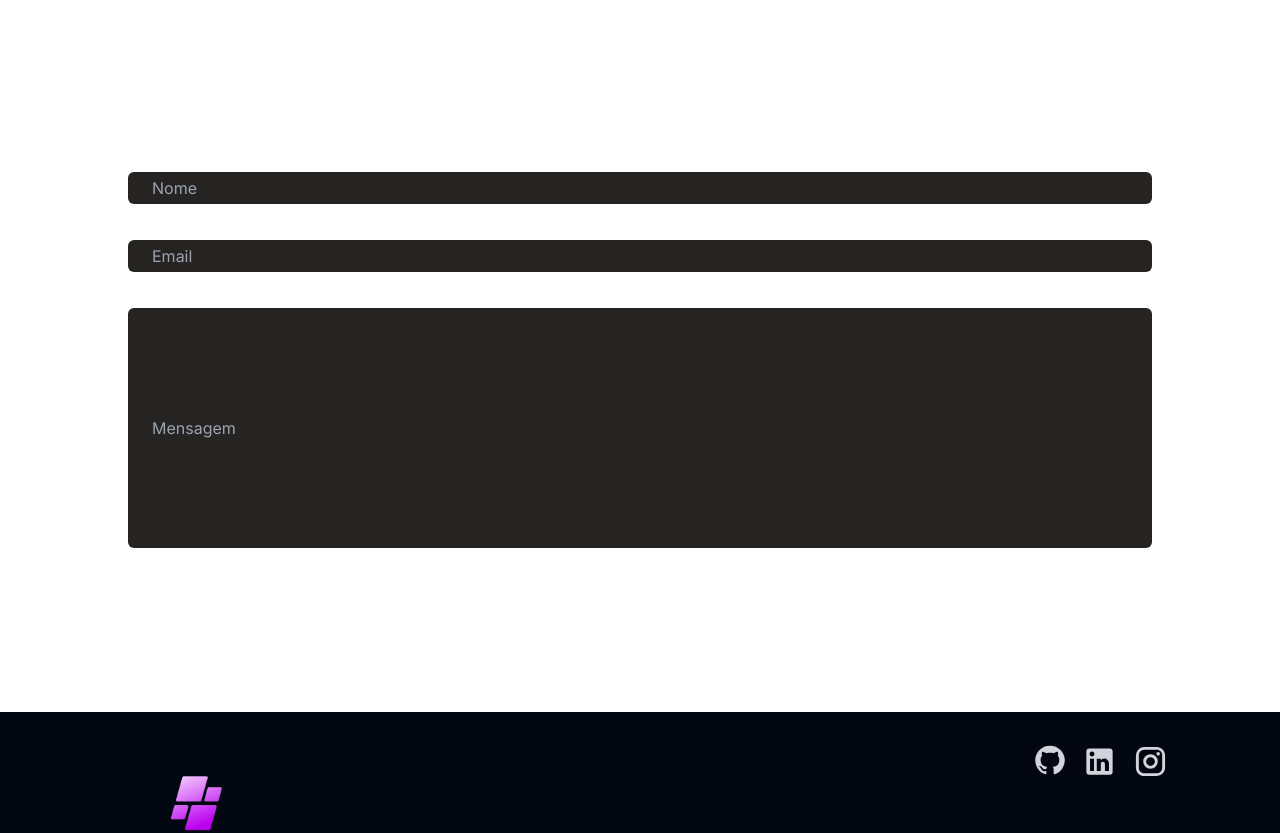
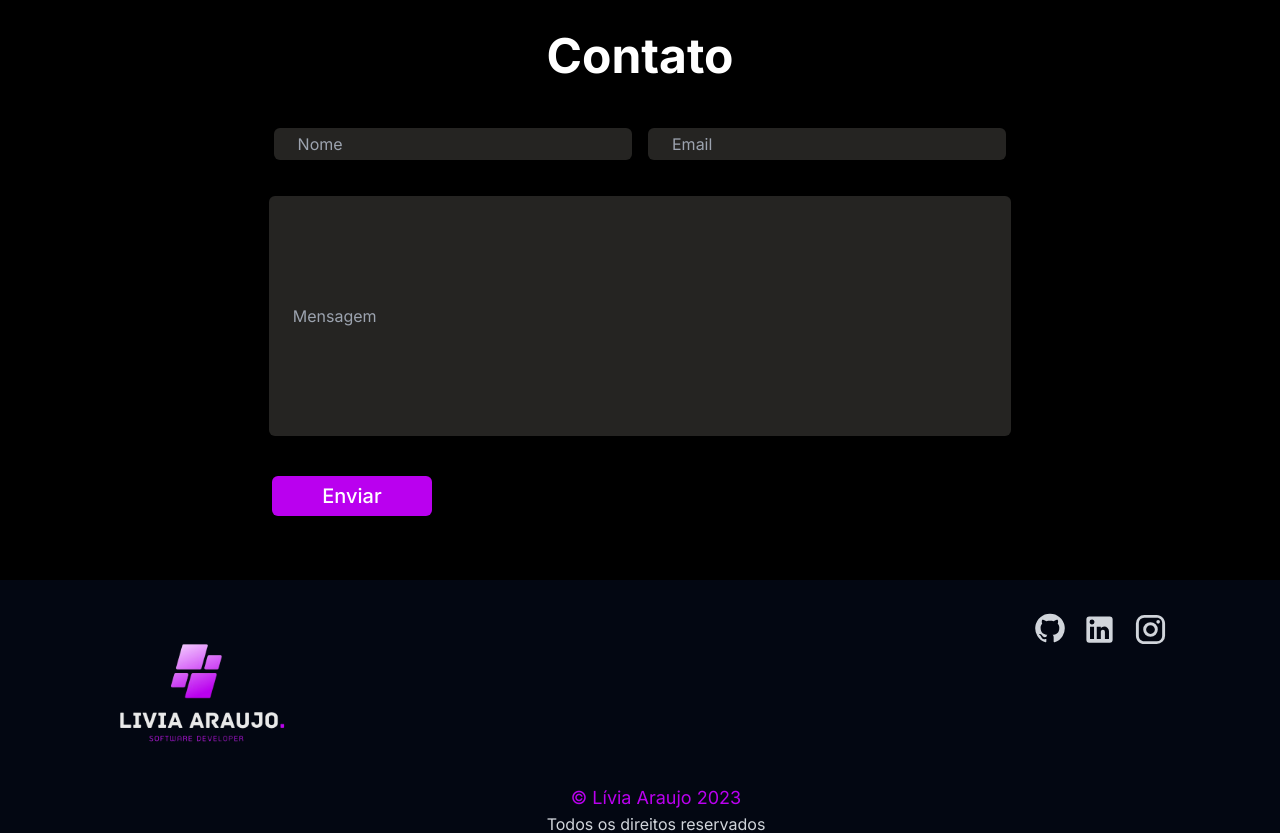
Before and after one commit to liviaaraujo-dev/livia-araujo, a React (Vite) app: page / in a window 1280 px wide. Shown: the part 2200-3033 px from the top of the page. Built offline with nearby package versions, Linux system fonts and the light colour scheme.

Commit message:
contact correction

```diff
--- a/src/components/Contact.tsx
+++ b/src/components/Contact.tsx
@@ -1,11 +1,23 @@
 
 export default function Contact(){
     return(
-        <div className="flex flex-col justify-center items-center">
-        <h1 className="text-3xl font-medium text-white mb-10">Contato</h1>
-        <input type="text" placeholder="Nome" className="bg-[#252422] w-[80%] mb-9 h-8 pl-6 rounded-md" />
-        <input type="text" placeholder="Email" className="bg-[#252422] w-[80%] mb-9 h-8 pl-6 rounded-md"/>
-        <input type="text" placeholder="Mensagem" className="bg-[#252422] w-[80%] h-[15rem] mb-9 pl-6 rounded-md"/>
-    </div>
+        <div className="flex flex-col justify-center items-center pb-16 bg-white dark:bg-black text-[#4B5563] dark:text-[#D1D5DB]">
+            <h2 className="text-3xl text-center lg:text-5xl font-bold text-black dark:text-white lg:text-start mt-8">
+        Contato
+      </h2>
+            <div className="w-[100%] flex flex-col justify-center items-center md:flex-row mt-12 md:gap-4 md:w-[70%]">
+                <input type="text" placeholder="Nome" className="bg-[#252422] w-[80%] mb-9 h-8 pl-6 rounded-md md:w-[40%]" />
+                <input type="text" placeholder="Email" className="bg-[#252422] w-[80%] mb-9 h-8 pl-6 rounded-md md:w-[40%]"/>
+
+            </div>
+            <input type="text" placeholder="Mensagem" className="bg-[#252422] w-[80%] h-[15rem] mb-9 pl-6 rounded-md md:w-[58%]"/>
+            <div className="flex md:items-start md:justify-start w-[100%] md:w-[60%]  justify-center">
+                <button
+                className="bg-[#BA00EF] rounded-md py-2 w-4/5 flex items-center justify-center dark:text-white mt-8 font-medium text-xl sm:w-[88%] lg:w-[10rem] lg:mt-1 lg:h-10 lg:ml-4"
+                >
+                Enviar
+                </button>
+            </div>
+        </div>
     );
 }
--- a/src/components/Footer.tsx
+++ b/src/components/Footer.tsx
@@ -6,7 +6,7 @@ import InstagramIcon from "@mui/icons-material/Instagram";
 export default function Footer() {
   return (
     <footer className="pb-10 bg-[#E5E7EB] dark:bg-[#030712] text-[#4B5563] dark:text-[#D1D5DB]">
-      <div className="flex flex-col md:flex-row md:justify-between md:px-28 md:mt-32">
+      <div className="flex flex-col md:flex-row md:justify-between md:px-28 md:pt-0">
         <div className="flex items-start cursor-pointer flex-col my-12 ml-4 md:m-0 md:mt-6 lg:ml-0">
           <img src={logo} width={180} alt="" />
         </div>
--- a/src/components/Skills.tsx
+++ b/src/components/Skills.tsx
@@ -3,7 +3,7 @@ import react from "../assets/icon-react.png";
 import postgres from "../assets/icon-postgresql.png";
 export function Skills() {
   return (
-    <section className="flex flex-col items-center mb-36 bg-white pb-36 dark:bg-black text-[#4B5563] dark:text-[#D1D5DB] ">
+    <section className="flex flex-col items-center pb-48 bg-white dark:bg-black text-[#4B5563] dark:text-[#D1D5DB] ">
       <h2 className="text-3xl text-center lg:text-5xl font-bold text-black dark:text-white lg:text-start mt-8">
         Skills
       </h2>
```
